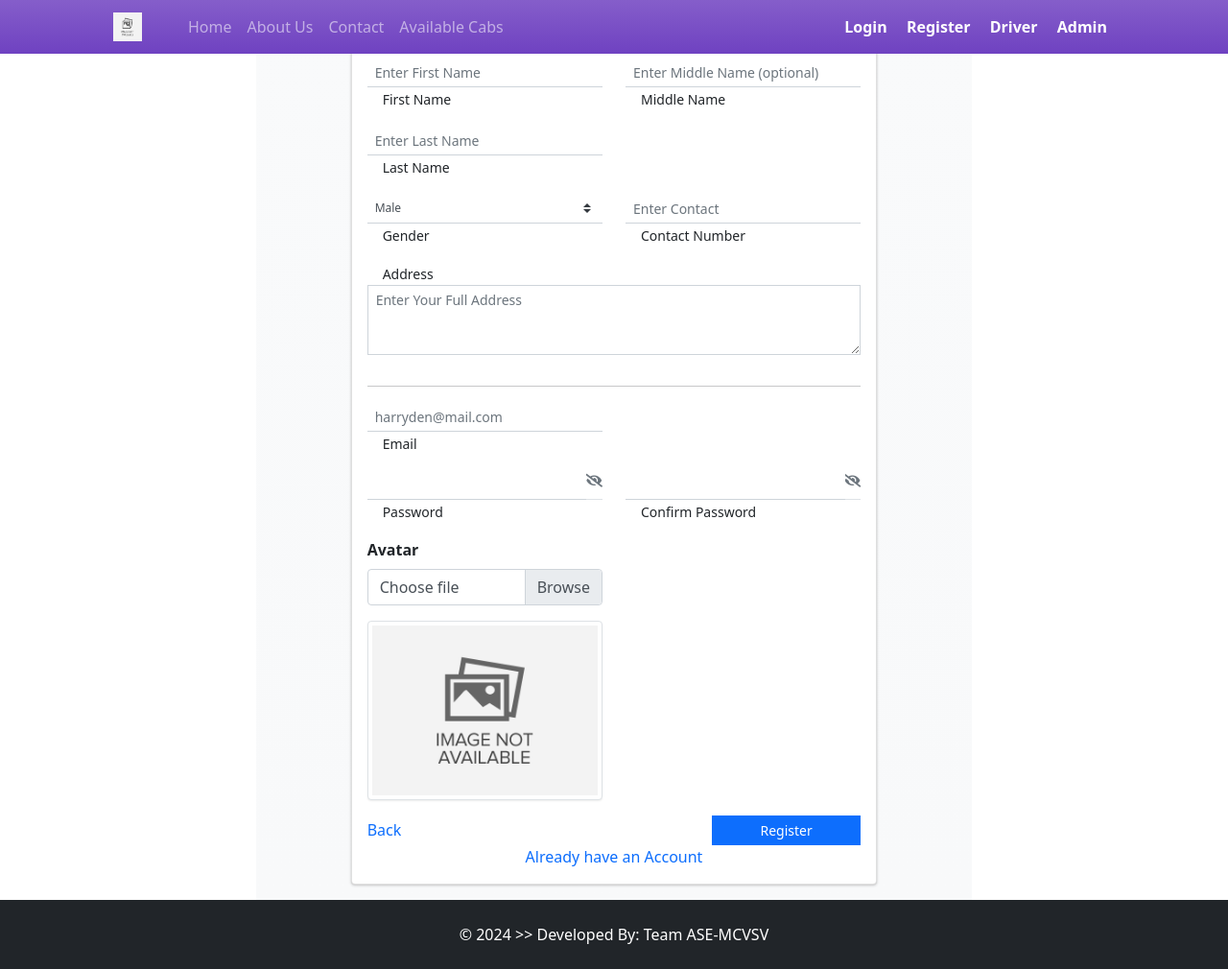
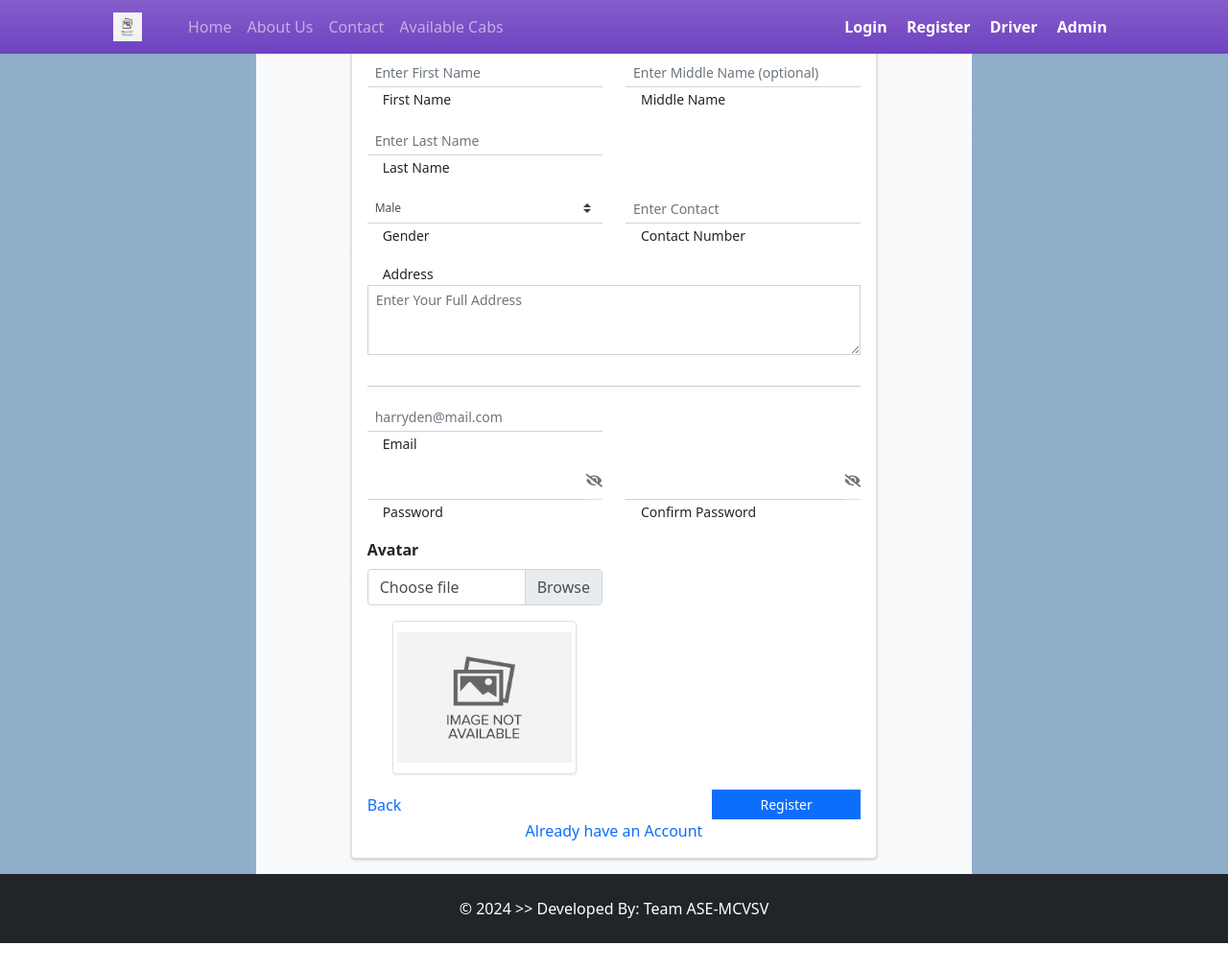
Before and after one commit to RMMNPerera/CityTaxi-ASE, a PHP site: page /CityTaxi-ASE/index.php?p=register in a window 1280 px wide. Shown: the whole page at 96% size. After the commit the page ends 983 px from the top, so only its background shows below. Run offline with PHP 8.4, Linux system fonts and the light colour scheme; data that the repository does not hold is empty; some libraries are stand-ins or nearby versions.

Commit message:
css body style coding done

```diff
--- a/register.php
+++ b/register.php
@@ -1,4 +1,32 @@
 <body class="">
+  <style>
+    html, body{
+      width:calc(100%);
+      height:calc(100%);
+    }
+      body{
+
+          /* background-image:url('<?= validate_image($_settings->info('cover')) ?>');
+          background-repeat: no-repeat;
+          background-size:cover; */
+          background-color: rgb(143, 174, 202);
+      }
+      #logo-img{
+          width:15em;
+          height:15em;
+          object-fit:scale-down;
+          object-position:center center;
+      }
+      #cimg{
+          width:15vw;
+          height:20vh;
+          object-fit:scale-down;
+          object-position:center center;
+      }
+      .pass_type{
+        cursor: pointer;
+      }
+  </style>
 <div class="d-flex align-items-center justify-content-center ">
   <!-- /.login-logo -->
   <!-- <div class="d-flex  justify-content-center align-items-center col-lg-5">
```
